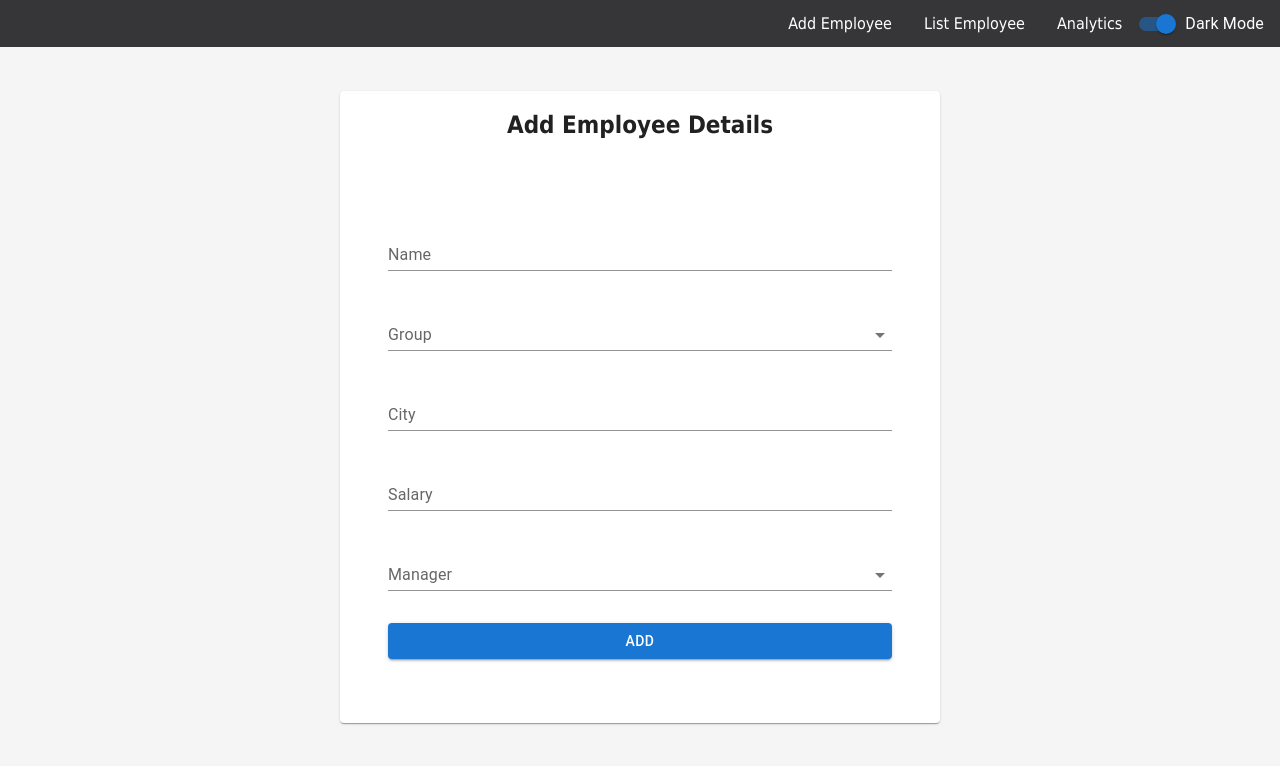
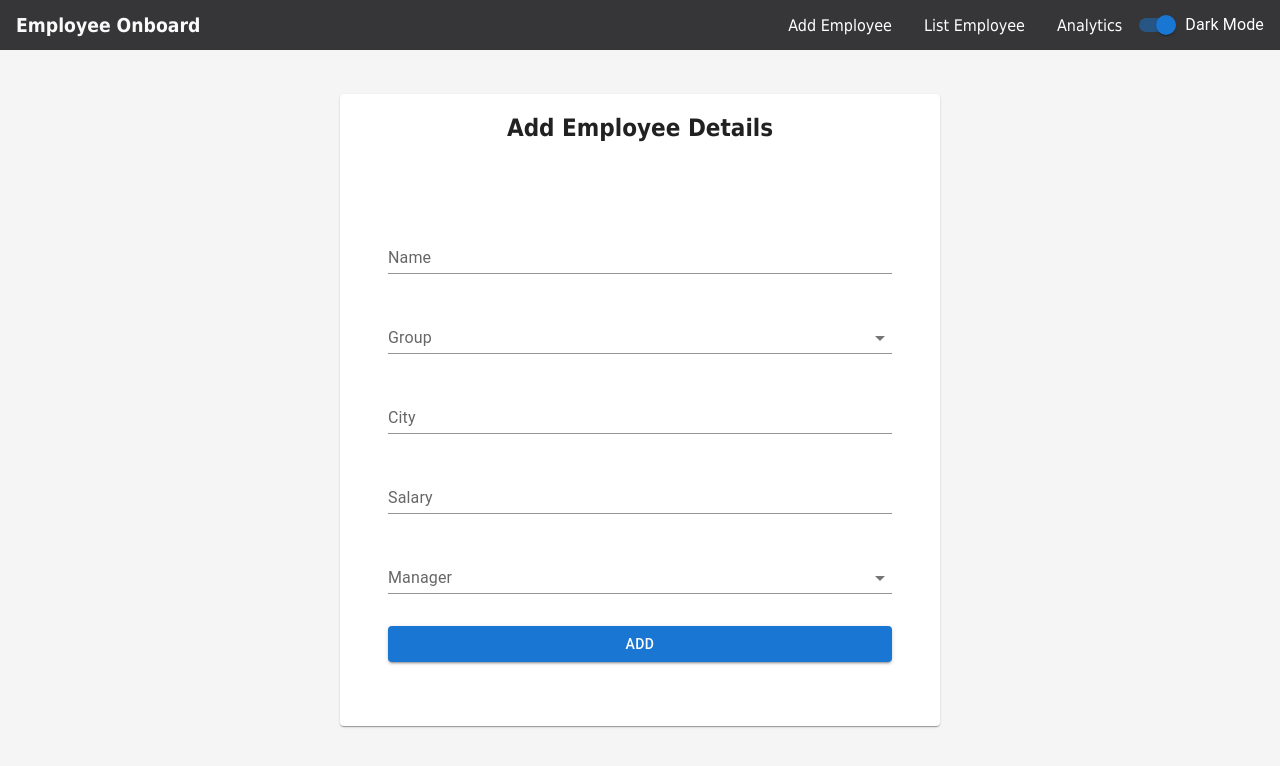
Before and after one commit to sujaywebapps/employee-details, a React (Create React App) app in the folder client/: page /add-employee in a window 1280 px wide. Shown: the top 766 px of the page. Built offline with nearby package versions, Linux system fonts and the light colour scheme.

Commit message:
adding app title

```diff
--- a/client/src/components/AddEmployeeForm/index.js
+++ b/client/src/components/AddEmployeeForm/index.js
@@ -126,8 +126,8 @@ function AddEmployeeForm(props) {
             axios
               .post("/api/v1/add-employee", {
                 ...state,
-                // createdAt: new Date(),
-                createdAt: "2021-08-21T05:58:19.866Z",
+                createdAt: new Date(),
+                // createdAt: "2021-08-21T05:58:19.866Z",
               })
               .then((res) => {
                 console.log("res", res);
--- a/client/src/components/NavBar/index.js
+++ b/client/src/components/NavBar/index.js
@@ -9,7 +9,6 @@ const NavbarWrp = styled.ul`
   margin: 0;
   padding: 0;
   overflow: hidden;
-  background-color: ${({ theme }) => theme.background};
   display: flex;
   justify-content: flex-end;
 
@@ -29,7 +28,7 @@ const NavItemLink = styled(Link)`
   display: block;
   color: white;
   text-align: center;
-  padding: 14px 16px;
+  padding: 0.85rem 1rem;
   text-decoration: none;
 
   &:hover {
@@ -37,9 +36,26 @@ const NavItemLink = styled(Link)`
   }
 `;
 
+const NavMainWrp = styled.nav`
+  display: flex;
+  background-color: ${({ theme }) => theme.background};
+  justify-content: space-between;
+`;
+
+const AppTitle = styled(Link)`
+  color: ${({ theme }) => theme.text};
+  padding: 0.85rem 1rem;
+  text-decoration: none;
+  text-align: center;
+  cursor: pointer;
+  font-weight: 600;
+  font-size: 1.2rem;
+`;
+
 const Navbar = ({ menuList, themeTogglerFunc }) => {
   return (
-    <nav>
+    <NavMainWrp>
+      <AppTitle to="/">Employee Onboard</AppTitle>
       <NavbarWrp>
         {menuList.map((nav) => (
           <NavItem key={nav.link}>
@@ -50,7 +66,7 @@ const Navbar = ({ menuList, themeTogglerFunc }) => {
           <ToggleBtn btnOnClick={themeTogglerFunc} />
         </NavItem>
       </NavbarWrp>
-    </nav>
+    </NavMainWrp>
   );
 };
 
```
